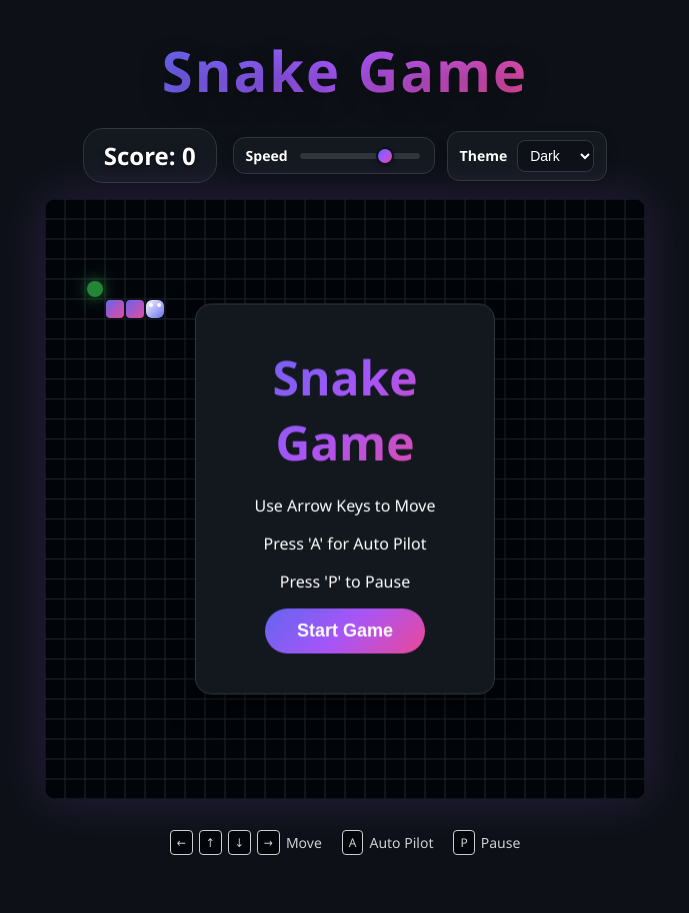
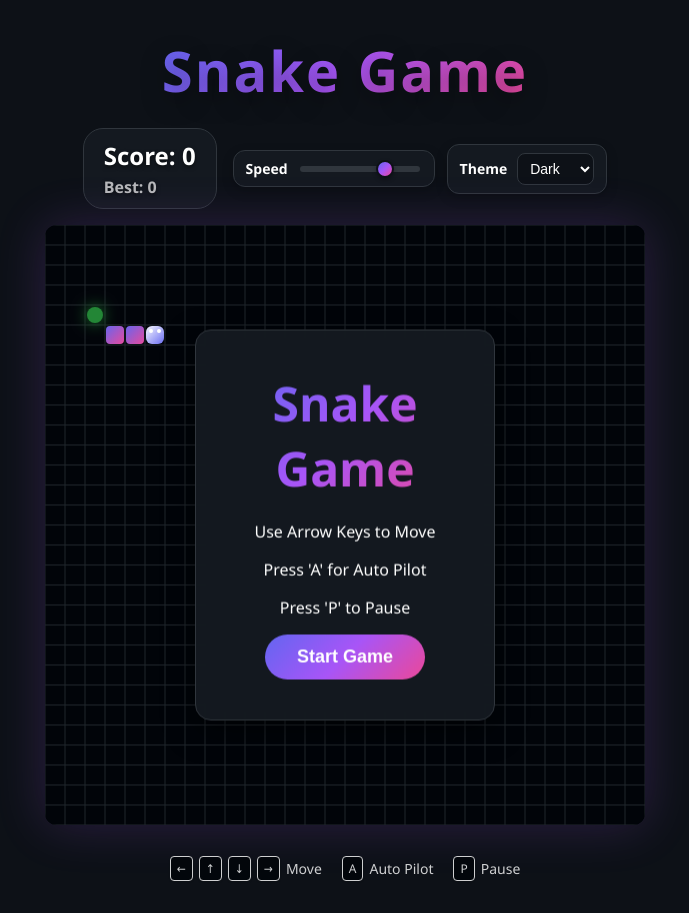
Before and after one commit to arsenvlad/vibe-snake-game, a website built with Vite: page index.html in a window 1280 px wide. Shown: the whole page, without its empty margins (295-984 px from the left). Before the commit the page ends 887 px from the top, so only its background shows below. Built offline with nearby package versions, Linux system fonts and the light colour scheme.

Commit message:
feat: add high score tracking and display to the game UI

```diff
--- a/index.html
+++ b/index.html
@@ -17,7 +17,14 @@
 
     <div class="game-container">
       <div class="top-bar">
-        <div class="score-board">Score: <span id="score">0</span></div>
+        <div class="score-board">
+          <div class="score-row">
+            Score: <span id="score">0</span>
+          </div>
+          <div class="score-row secondary">
+            Best: <span id="high-score">0</span>
+          </div>
+        </div>
         <div class="controls-group">
           <div class="speed-control">
             <label for="speed-slider">Speed</label>
--- a/src/game/Game.ts
+++ b/src/game/Game.ts
@@ -21,6 +21,8 @@ export class Game {
     private isPaused: boolean = false;
     private isAuto: boolean = false;
     private score: number = 0;
+    private highScore: number = 0;
+    private readonly highScoreKey: string = 'vibe-snake-high-score';
 
     private gridSize: number = 20;
     private gridWidth: number;
@@ -32,6 +34,8 @@ export class Game {
         this.audio = new AudioManager();
         this.gridWidth = canvas.width / this.gridSize;
         this.gridHeight = canvas.height / this.gridSize;
+        this.highScore = this.loadHighScore();
+        this.updateHighScoreDisplay();
         console.log('Game constructed. Grid:', this.gridWidth, this.gridHeight);
 
         this.bindEvents();
@@ -179,6 +183,7 @@ export class Game {
             this.food.respawn(this.snake.segments);
             this.score += 10;
             this.updateScore();
+            this.tryUpdateHighScore();
             this.audio.play('eat');
         }
     }
@@ -192,6 +197,31 @@ export class Game {
     updateScore() {
         const el = document.getElementById('score');
         if (el) el.innerText = this.score.toString();
+    }
+
+    private loadHighScore(): number {
+        if (typeof localStorage === 'undefined') return 0;
+        const stored = localStorage.getItem(this.highScoreKey);
+        if (!stored) return 0;
+        const parsed = parseInt(stored, 10);
+        return Number.isNaN(parsed) ? 0 : parsed;
+    }
+
+    private persistHighScore() {
+        if (typeof localStorage === 'undefined') return;
+        localStorage.setItem(this.highScoreKey, this.highScore.toString());
+    }
+
+    private updateHighScoreDisplay() {
+        const el = document.getElementById('high-score');
+        if (el) el.innerText = this.highScore.toString();
+    }
+
+    private tryUpdateHighScore() {
+        if (this.score <= this.highScore) return;
+        this.highScore = this.score;
+        this.persistHighScore();
+        this.updateHighScoreDisplay();
     }
 
     gameOver() {
--- a/src/style.css
+++ b/src/style.css
@@ -181,7 +181,9 @@ canvas {
 }
 
 .score-board {
-  font-size: 24px;
+  display: flex;
+  flex-direction: column;
+  gap: 4px;
   font-weight: bold;
   text-shadow: 0 2px 4px rgba(0, 0, 0, 0.5);
   background: var(--ui-bg);
@@ -189,6 +191,16 @@ canvas {
   border-radius: 20px;
   border: 1px solid var(--border-color);
   backdrop-filter: blur(5px);
+}
+
+.score-row {
+  font-size: 24px;
+}
+
+.score-row.secondary {
+  font-size: 16px;
+  font-weight: 600;
+  color: var(--text-muted-color, rgba(255, 255, 255, 0.7));
 }
 
 .theme-switcher {
```
